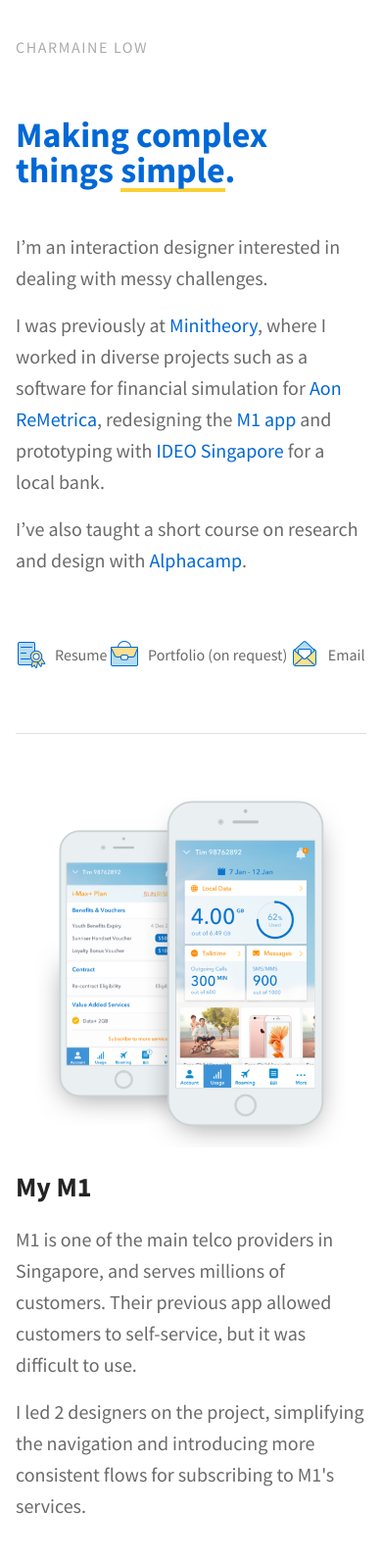
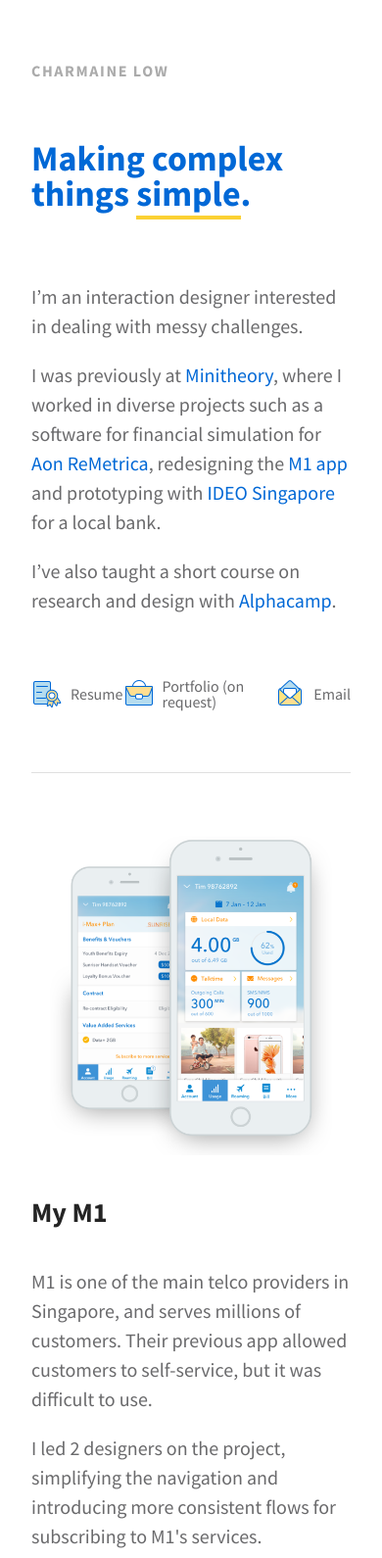
Before and after one commit to charmainelhs/charmainelhs.github.io, a plain HTML site: page index.html in a window 390 px wide. Shown: the top 1590 px of the page at 98% size. Drawn offline with Linux system fonts and the light colour scheme.

Commit message:
Responsive part 1

```diff
--- a/styles/main.scss
+++ b/styles/main.scss
@@ -11,23 +11,23 @@ $yellow: #FBD133;
 
 // Base Font
 $base-font-family: 'Source Sans Pro', Helvetica, sans-serif;
-$base-font-size: 20px;
-$base-line-height: 32px;
+$base-font-size: 16px;
+$base-line-height: 1.5;
 
 html {
   font-family: $base-font-family;
+  font-size: $base-font-size;
 }
 
 .small-title {
-  font-size: 16px;
-  margin: 24px 0 64px;
+  font-size: 1em;
+  margin: 4em 0 4em;
   color: $light-gray;
-  font-weight: 700px;
+  font-weight: 700;
   letter-spacing: 0.1em;
 }
 
 .yellow-underline {
-  display: inline-block;
   border-bottom: 4px solid $yellow;
 }
 
@@ -36,24 +36,24 @@ html {
 }
 
 h2 {
-  font-size: 36px;
+  font-size: 2.25em;
   font-weight: 700;
   color: $blue;
-  margin-bottom: 40px;
+  margin-bottom: 2em;
 }
 
 h3 {
-  font-size: 28px;
+  font-size: 1.75em;
   font-weight: 700;
   color: $super-dark-gray;
-  margin: 24px 0;
+  margin: 1.5em 0;
 }
 
 p {
-  font-size: $base-font-size;
+  font-size: 1.25em;
   line-height: $base-line-height;
   color: $dark-gray;
-  margin-bottom: 16px;
+  margin-bottom: 1em;
 }
 
 a, a:visited {
@@ -70,27 +70,20 @@ img {
   height: auto;
 }
 
-hr {
-  color: $dark-gray;
-  margin: 8px 0 48px;
-}
-
 /* Containers */
 
 #page {
-  max-width: 600px;
-  min-width: 320px;
-  padding: 16px;
+  padding: 0 2em;
   margin: 0 auto;
 }
 
 #cta {
   width: 100%;
-  margin: 64px 0;
+  margin: 4em 0;
   display: flex;
+  font-size: 1em;
 
   a {
-
       flex-grow: 1;
       margin: auto;
       display: flex;
@@ -109,21 +102,21 @@ hr {
       span {
         display: inline-flex;
         align-items: center;
-         color: $dark-gray;
+        color: $dark-gray;
 
       }
   }
 }
 
 .project {
-  margin: 64px 0;
+  margin: 4em 0;
 
   .project-info {
-    font-size: 12px;
+    font-size: 1em;
     color: $dark-gray;
     display: inline-flex;
     align-items: center;
-    margin: 24px 24px 24px 0;
+    margin: 1.5em 1.5em 1.5em 0;
 
     img {
       width: 16px;
@@ -131,3 +124,9 @@ hr {
     }
   }
 }
+
+@media (min-width: 1000px) {
+  #page {
+    max-width: 45em;
+  }
+}
```
Also changed, not shown: styles/main.css, 1 other file.
